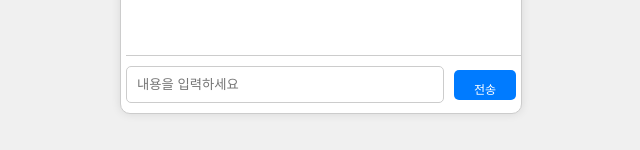
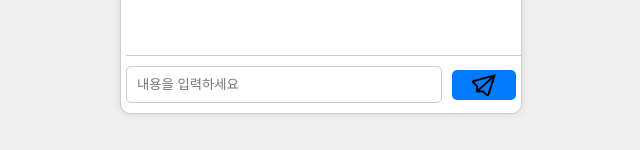
Before and after one commit to 2024-ICT-chatbot/Chatbot_Front, a React (Create React App) app: page / in a window 1280 px wide. Shown: the part 647-797 px from the top of the page, without its empty margins (319-959 px from the left). Built offline with nearby package versions, Linux system fonts and the light colour scheme.

Commit message:
전송버튼추

```diff
--- a/src/containers/App.js
+++ b/src/containers/App.js
@@ -1,6 +1,7 @@
   import React, { useState, useEffect } from 'react';
   import ChatMessage from '../components/ChatMessage';
   import '../containers/App.css';
+  import sendimage from '../assets/images/전송.png';
   import axios from 'axios';
 
   const App = () => {
@@ -157,7 +158,11 @@
               onChange={(e) => setInput(e.target.value)}
               onKeyPress={handleKeyPress}
             />
-            <button onClick={handleSend} className="send-button">전송</button>
+            <button onClick={handleSend} className="send-button">
+  <img src={sendimage} alt="전송" style={{ width: '24px', height: '22px', position: 'relative', top: '-6px' }} />
+</button>
+
+
           </div>
         </div>
       </div>
```
